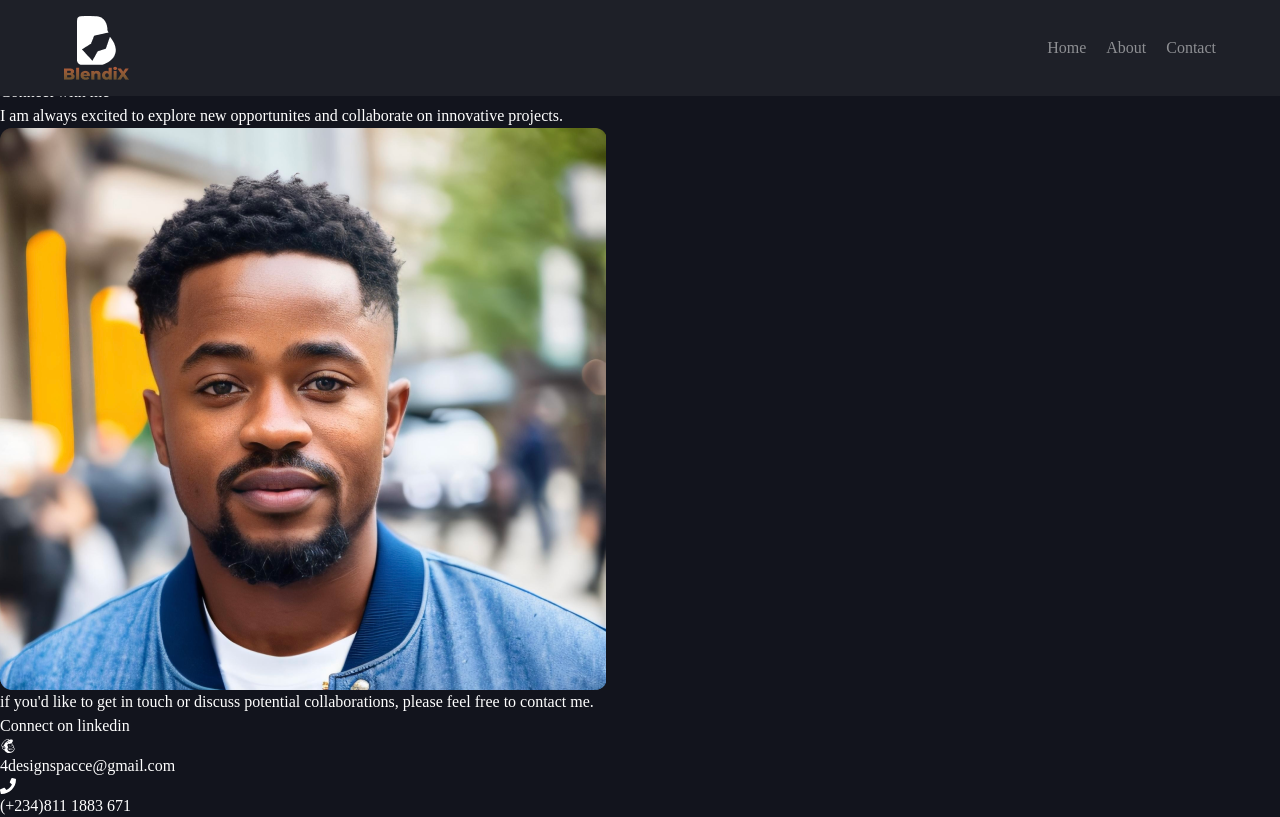
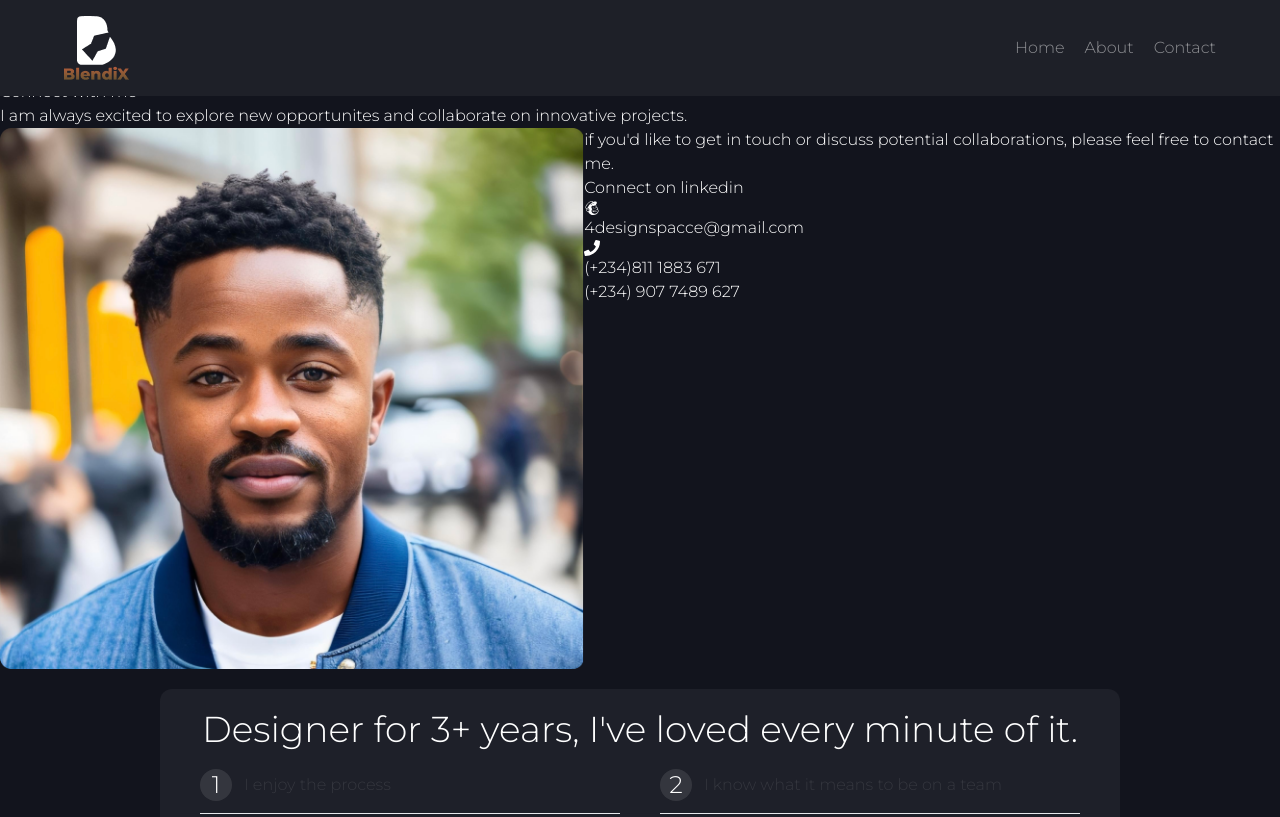
Before and after one commit to DevGracies/clientPortfolio, a React (Create React App) app: page /Contact in a window 1280 px wide. Shown: the top 817 px of the page. Built offline with nearby package versions, Linux system fonts and the light colour scheme.

Commit message:
first commit

```diff
--- a/public/index.html
+++ b/public/index.html
@@ -9,6 +9,9 @@
       name="description"
       content="Web site created using create-react-app"
     />
+    <link rel="preconnect" href="https://fonts.googleapis.com">
+<link rel="preconnect" href="https://fonts.gstatic.com" crossorigin>
+<link href="https://fonts.googleapis.com/css2?family=Montserrat:wght@300&display=swap" rel="stylesheet">
     <link rel="apple-touch-icon" href="%PUBLIC_URL%/logo192.png" />
     <!--
       manifest.json provides metadata used when your web app is installed on a
--- a/src/App.css
+++ b/src/App.css
@@ -1,5 +1,5 @@
 body{
     background-color: #12141D;
     color: #fff;
-    font-family: Montserrat;
+    font-family: 'Montserrat', sans-serif;
 }
--- a/src/components/ContactComponent/Connect.jsx
+++ b/src/components/ContactComponent/Connect.jsx
@@ -9,7 +9,7 @@ const Connect = () => {
         I am always excited to explore new opportunites and collaborate on
         innovative projects.
       </h3>
-      <div>
+      <div className="flex justify-between">
         <div>
           <img src={blendiX} alt="" />
         </div>
```
